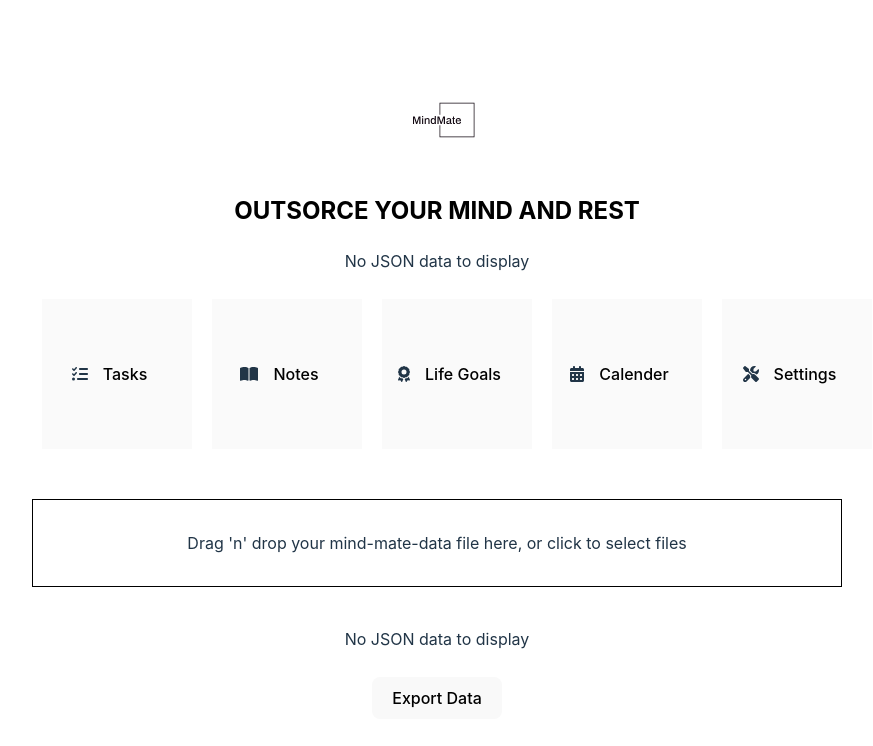
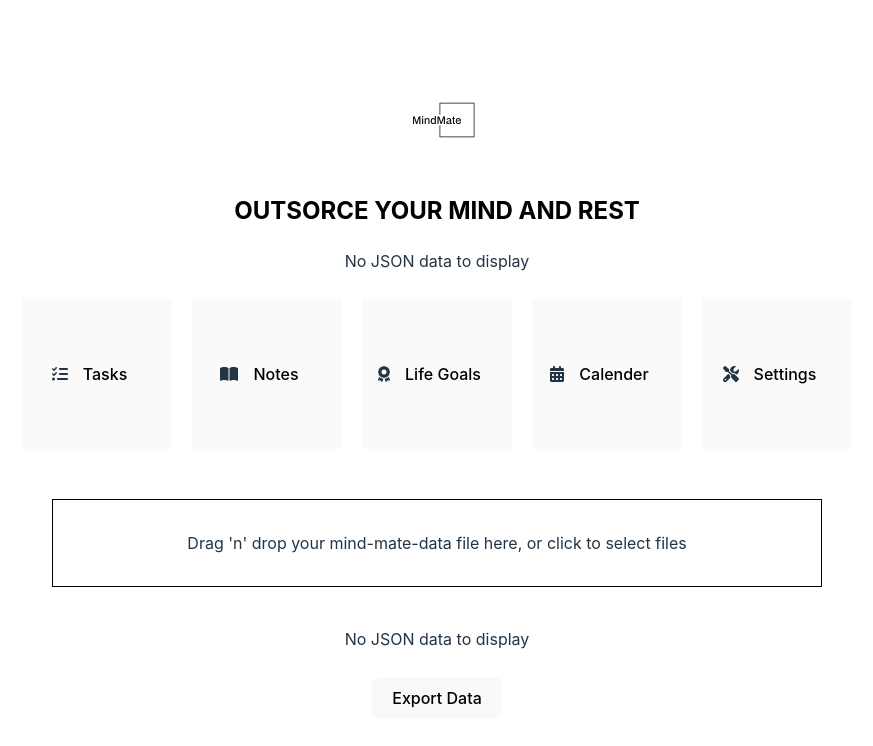
Before and after one commit to Paulalbo/MindMate, a React (Vite) app: page / in a window 1280 px wide. Shown: the top 746 px of the page, without its empty margins (203-1076 px from the left). Built offline with nearby package versions, Linux system fonts and the light colour scheme.

Commit message:
Minor UI css changes

```diff
--- a/src/component/Navbar/style.css
+++ b/src/component/Navbar/style.css
@@ -5,6 +5,8 @@
   -webkit-box-pack: center;
       -ms-flex-pack: center;
           justify-content: center;
+  -webkit-padding-start: 0;
+          padding-inline-start: 0;
 }
 
 .navbar__item {
--- a/src/component/Navbar/style.sass
+++ b/src/component/Navbar/style.sass
@@ -2,6 +2,7 @@
     &__wrapper
         display: flex
         justify-content: center
+        padding-inline-start: 0
     &__item
         all: unset
         background-color: #fafafa
--- a/src/component/Task/style.css
+++ b/src/component/Task/style.css
@@ -19,15 +19,14 @@
   -ms-flex-wrap: nowrap;
       flex-wrap: nowrap;
   width: 100%;
-  width: 750px;
   -webkit-box-pack: center;
       -ms-flex-pack: center;
           justify-content: center;
   background: #fafafa;
   margin: 10px 0;
   padding: 5px 15px;
-  -webkit-transition: .5s;
-  transition: .5s;
+  -webkit-transition: .5s ease-in-out;
+  transition: .5s ease-in-out;
 }
 
 .tasklist__item--show {
--- a/src/component/Task/style.sass
+++ b/src/component/Task/style.sass
@@ -8,12 +8,11 @@
         display: flex
         flex-wrap: nowrap
         width: 100%
-        width: 750px
         justify-content: center
         background: #fafafa
         margin: 10px 0
         padding: 5px 15px
-        transition: .5s
+        transition: .5s ease-in-out
         &--show
             transition: .5s
             flex-wrap: wrap
```
Also changed, not shown: 2 other files (tests, documents, lock files or other folders).
